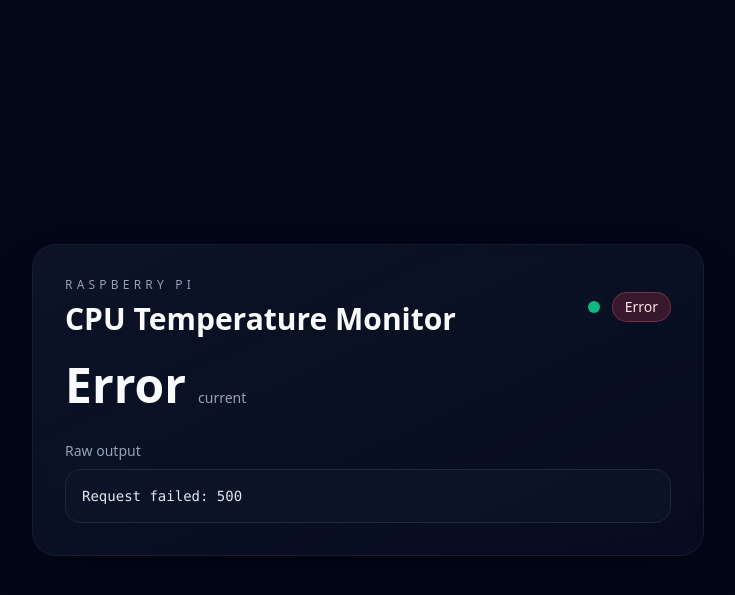
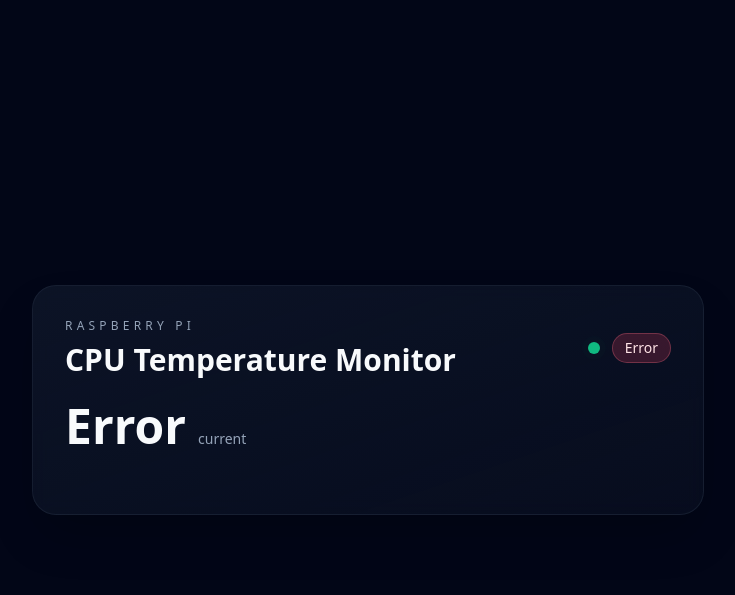
Before and after one commit to carterrows/rpi-temp, a FastAPI app: page / in a window 1280 px wide. Shown: the top 595 px of the page, without its empty margins (272-1007 px from the left). Run offline with FastAPI, Linux system fonts and the light colour scheme; some libraries are stand-ins or nearby versions.

Commit message:
removed raw output display

```diff
--- a/templates/index.html
+++ b/templates/index.html
@@ -28,18 +28,11 @@
         <div class="text-sm text-slate-400">current</div>
       </div>
 
-      <div class="space-y-2">
-        <p class="text-sm text-slate-400">Raw output</p>
-        <div class="bg-slate-900/60 border border-slate-800 rounded-2xl p-4">
-          <code id="raw-value" class="block text-sm text-slate-200 font-mono">Waiting for data...</code>
-        </div>
-      </div>
     </div>
   </div>
 
   <script>
     const tempValue = document.getElementById("temp-value");
-    const rawValue = document.getElementById("raw-value");
     const statusBadge = document.getElementById("status");
     let intervalId = null;
 
@@ -63,11 +56,9 @@
         const data = await response.json();
         const displayValue = typeof data.temp_c === "number" ? `${data.temp_c.toFixed(1)}\u00B0C` : "Unavailable";
         tempValue.textContent = displayValue;
-        rawValue.textContent = data.raw || "No raw output";
         setStatus("live", "Live");
       } catch (error) {
         tempValue.textContent = "Error";
-        rawValue.textContent = error.message;
         setStatus("error", "Error");
       }
     }
```
